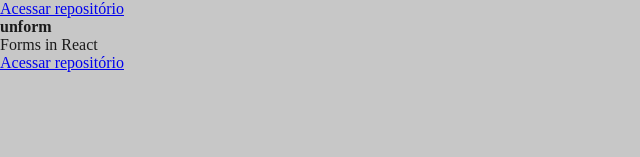
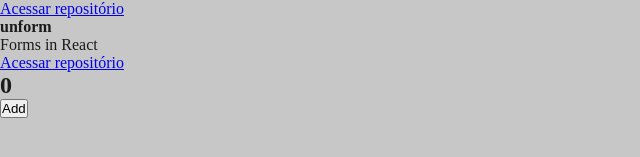
Before and after one commit to felipeduartedeveloper/ignite-github-explorer, a React app: page / in a window 1280 px wide. Shown: the part 171-328 px from the top of the page, without its empty margins (0-640 px from the left). Built offline with nearby package versions, Linux system fonts and the light colour scheme; the HTML template or start-up script is replaced by a standard one.

Commit message:
chore: useState

```diff
--- a/src/App.jsx
+++ b/src/App.jsx
@@ -1,6 +1,12 @@
+import { Counter } from './components/Counter';
 import { RepositoryList } from './components/RepositoryList';
 import './styles/global.scss';
 
 export function App() {
-  return <RepositoryList />
+  return (
+  <>
+  <RepositoryList />
+  <Counter/>
+  </>
+  )
 }
--- /dev/null
+++ b/src/components/Counter.jsx
@@ -0,0 +1,23 @@
+import { useState } from "react";
+
+export function Counter() {
+  const [counter, setCounter] = useState(0);
+
+
+
+
+  function increment() {
+    setCounter(counter +1)
+  }
+
+  return (
+    <div>
+      <h2>{counter}</h2>
+      <button
+      type="button"
+      onClick={increment}>
+        Add
+        </button>
+    </div>
+  );
+}
```
